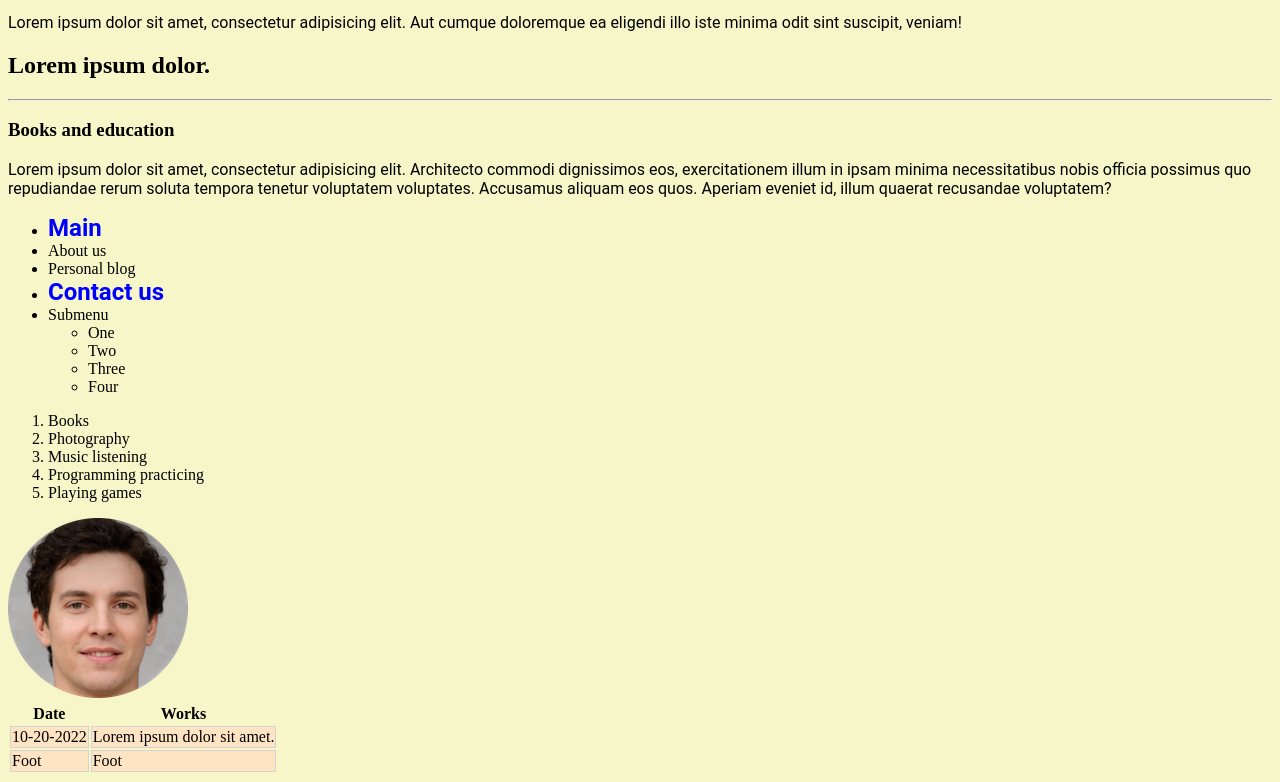
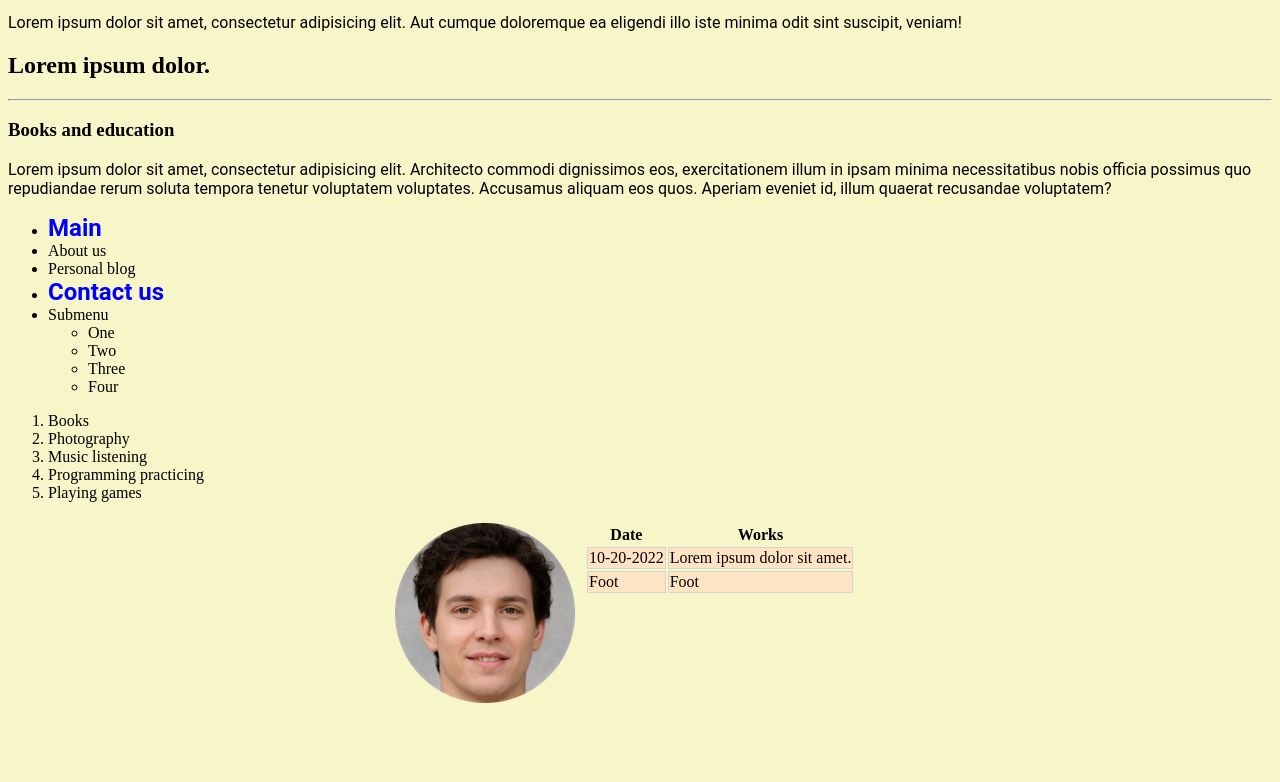
Before and after one commit to Schenker454/Test2022, a plain HTML site: page index.html in a window 1280 px wide. Shown: the part 102-884 px from the top of the page. After the commit the page ends 814 px from the top, so only its background shows below. Drawn offline with Linux system fonts and the light colour scheme.

Commit message:
Update logo and table

```diff
--- a/index.html
+++ b/index.html
@@ -40,7 +40,8 @@
             <li>Programming practicing</li>
             <li>Playing games</li>
         </ol>
-        <div><img src="img/018%20fake-human-circle-img.png" alt="alternative-image"></div>
+        <section>
+            <div class="image-block"><img src="img/018%20fake-human-circle-img.png" alt="alternative-image"></div>
             <table>
                 <thead>
                 <tr>
@@ -61,6 +62,7 @@
                 </tr>
                 </tfoot>
             </table>
+        </section>
     </main>
     <footer></footer>
 </body>
--- a/sass/main.sass
+++ b/sass/main.sass
@@ -1,10 +1,17 @@
 p
   font-family: 'Roboto', sans-serif
 table
+  display: block
+  float: left
+  margin: 0 auto
+  padding: 5px 5px
   td
     border: 1px solid lightgray
     background-color: bisque
-
+.image-block
+  float: left
+  margin: 0 auto
+  padding: 5px 5px
 ul
   li
     a
@@ -13,3 +20,10 @@ ul
       font-size: 24px
       color: blue
       text-decoration: none
+
+section
+  width: 500px
+  margin: 0 auto
+  height: auto
+  p
+    float: left
```
Also changed, not shown: css/main.css. Lines whose indentation alone changed are shown as unchanged.
